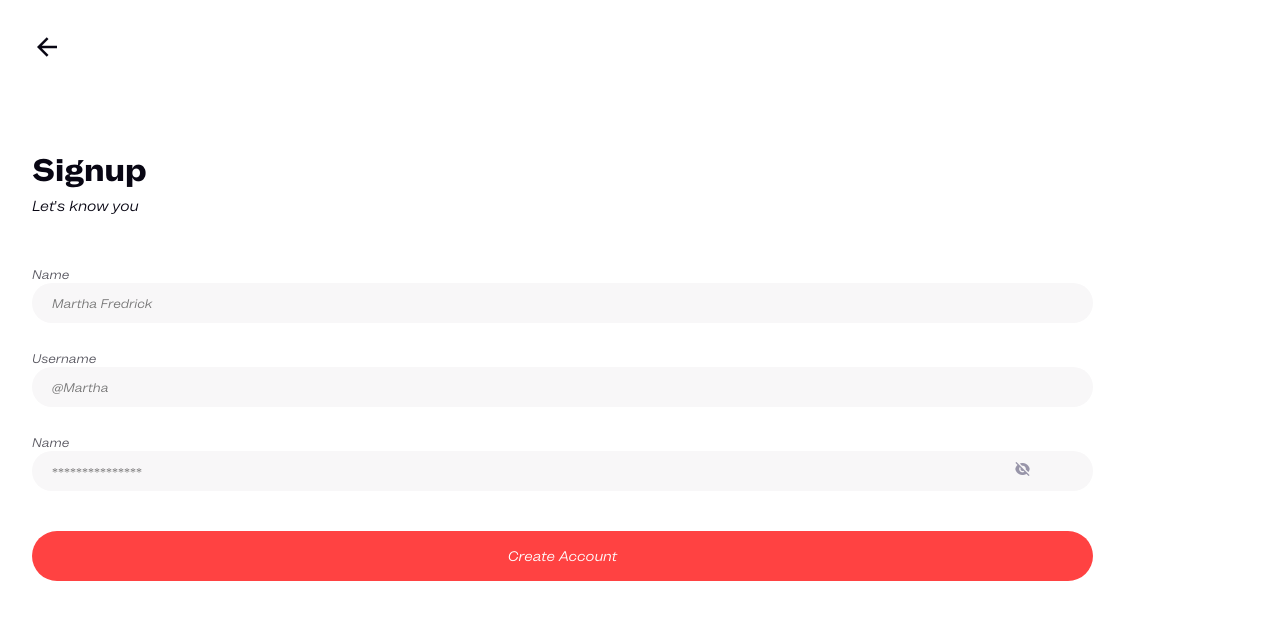
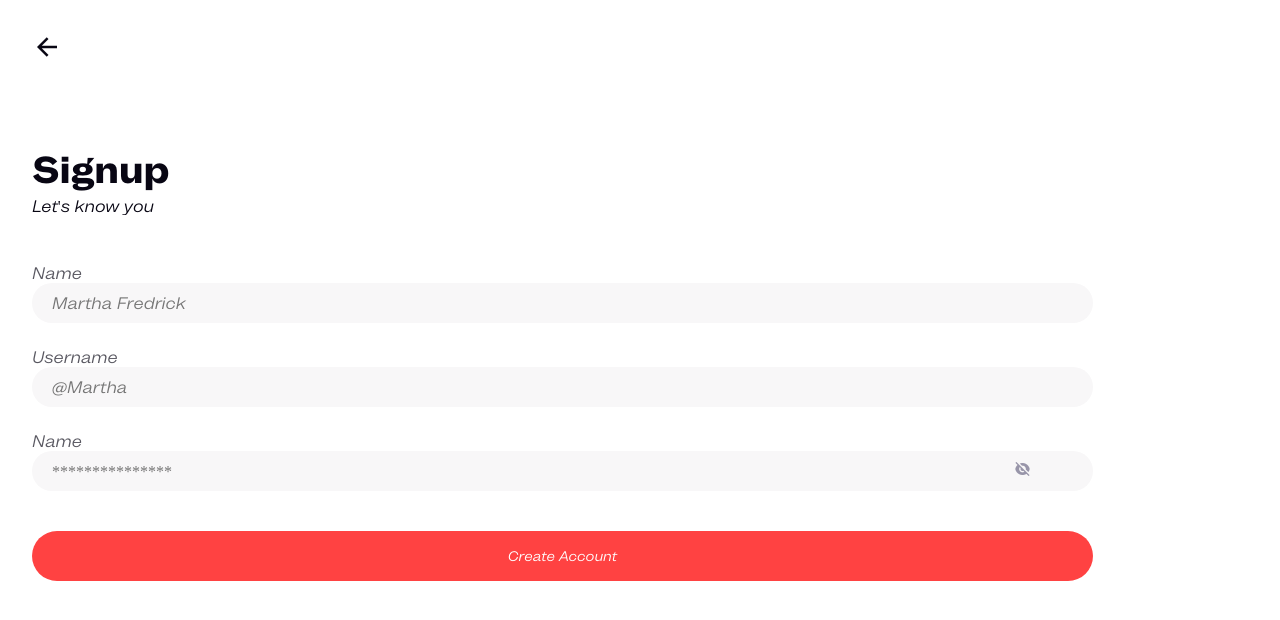
Before and after one commit to Dabsia/Chefry-Web-app, a plain HTML site: page HTML/signup.html in a window 1280 px wide. Drawn offline with nearby package versions, Linux system fonts and the light colour scheme.

Commit message:
made some updates

```diff
--- a/CSS/signup.css
+++ b/CSS/signup.css
@@ -23,12 +23,12 @@
     font-family: Mint-Grotest-bold;
     font-style: normal;
     font-weight: 900;
-    font-size: 30px;
+    font-size: 36px;
     line-height: 47px;
     color: #080613;
 }
 .signup__desc{
-    font-size: 14px;
+    font-size: 16px;
     line-height: 18px;
     color: #080613;
     margin-top: 4px;
@@ -46,7 +46,7 @@
     position: relative;
 }
 label{
-    font-size: 12px;
+    font-size: 16px;
     line-height: 17px;
     color: rgba(8, 6, 19, 0.675241);
 
@@ -56,12 +56,13 @@ input{
     border-radius: 100px;
     height: 40px;
     border: none;
+    font-size: 16px;
     outline: none;
     width: 85%;
     padding-left: 20px;
 }
 input::placeholder{
-    font-size: 12px;
+    font-size: 16px;
 }
 
 .eye{
```
Also changed, not shown: CSS/styles.css (+4 -4 lines).
